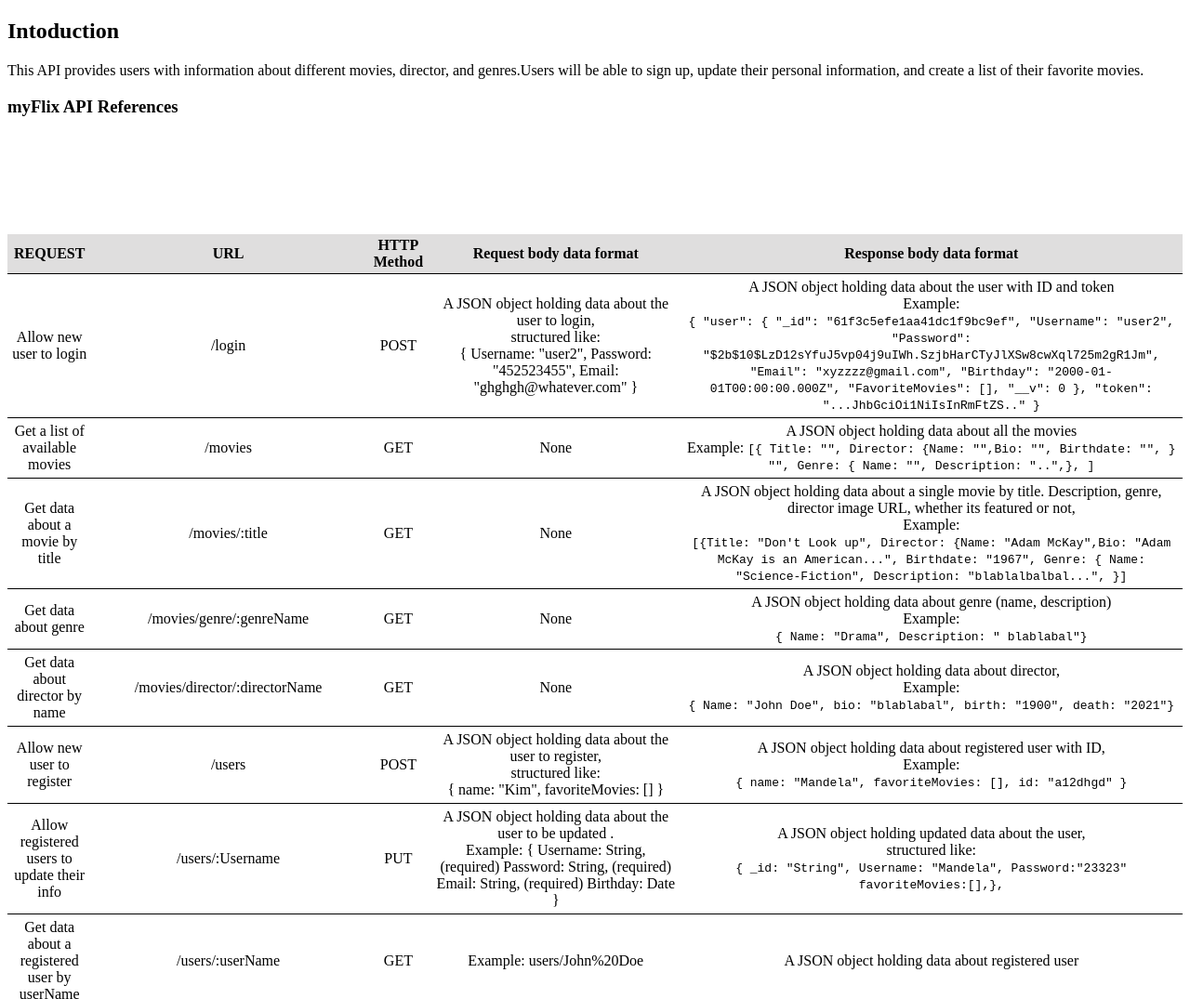
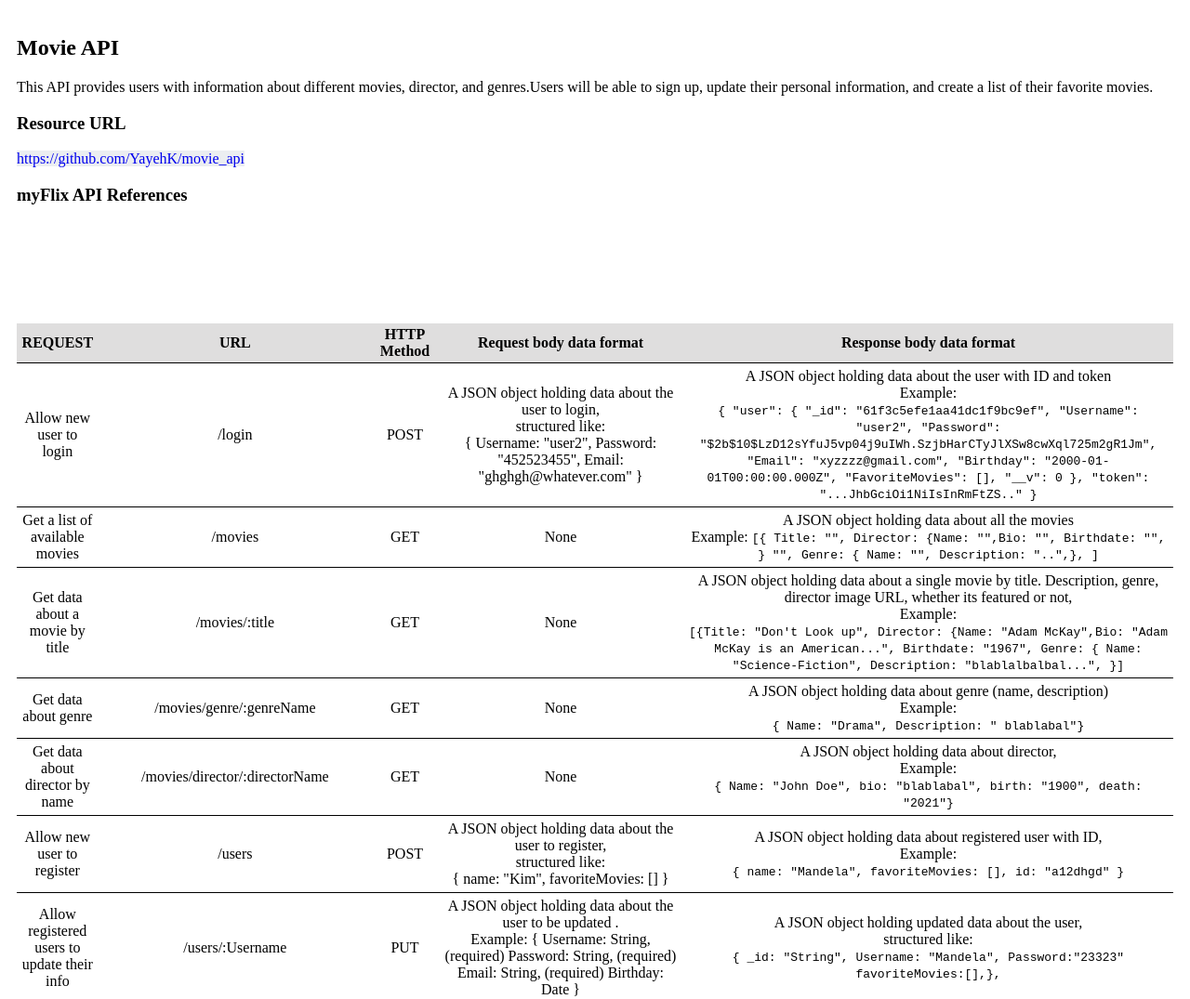
Before and after one commit to YayehK/movie_api, a website: page public/documentation.html in a window 1280 px wide. Shown: the top 1075 px of the page at 93% size. Drawn offline with Linux system fonts and the light colour scheme.

Commit message:
if applied, this commit will have updated documentation.html

```diff
--- a/public/documentation.html
+++ b/public/documentation.html
@@ -7,6 +7,10 @@
     <title>DOCUMENTATION</title>
   </head>
   <style>
+    body {
+      padding: 10px;
+    }
+
     table {
       /* border: 1px solid red; */
       border-collapse: collapse;
@@ -23,16 +27,26 @@
       text-align: center;
       border-bottom: 1px solid black;
     }
+    a {
+      text-decoration-line: none;
+      background-color: rgb(235, 238, 241);
+    }
   </style>
   <body>
-    <h2>Intoduction</h2>
+    <h2>Movie API</h2>
     <p>
       This API provides users with information about different movies, director,
       and genres.Users will be able to sign up, update their personal
       information, and create a list of their favorite movies.
     </p>
+
+    <h3>Resource URL</h3>
+    <a href="https://github.com/YayehK/movie_api" target="_blank"
+      >https://github.com/YayehK/movie_api</a
+    >
     <h3>myFlix API References</h3>
 
+    <div>
       <table>
         <thead>
           <th>REQUEST</th>
@@ -56,12 +70,12 @@
             Example:
             <br />
             <code>
-            { "user": { "_id": "61f3c5efe1aa41dc1f9bc9ef", "Username": "user2",
-            "Password":
+              { "user": { "_id": "61f3c5efe1aa41dc1f9bc9ef", "Username":
+              "user2", "Password":
               "$2b$10$LzD12sYfuJ5vp04j9uIWh.SzjbHarCTyJlXSw8cwXql725m2gR1Jm",
-            "Email": "xyzzzz@gmail.com", "Birthday": "2000-01-01T00:00:00.000Z",
-            "FavoriteMovies": [], "__v": 0 }, "token":
-            "...JhbGciOi1NiIsInRmFtZS.." }
+              "Email": "xyzzzz@gmail.com", "Birthday":
+              "2000-01-01T00:00:00.000Z", "FavoriteMovies": [], "__v": 0 },
+              "token": "...JhbGciOi1NiIsInRmFtZS.." }
             </code>
           </td>
           <br />
@@ -99,8 +113,9 @@
           <td>GET</td>
           <td>None</td>
           <td>
-          A JSON object holding data about a single movie by title. Description,
-          genre, director image URL, whether its featured or not, <br />
+            A JSON object holding data about a single movie by title.
+            Description, genre, director image URL, whether its featured or not,
+            <br />
             Example:
             <br />
             <code>
@@ -111,7 +126,6 @@
           </td>
           <br />
         </tr>
-
         <tr>
           <td>Get data about genre</td>
           <td>/movies/genre/:genreName</td>
@@ -125,7 +139,6 @@
           </td>
           <br />
         </tr>
-
         <tr>
           <td>Get data about director by name</td>
           <td>/movies/director/:directorName</td>
@@ -136,12 +149,12 @@
             Example:
             <br />
             <code>
-            { Name: "John Doe", bio: "blablabal", birth: "1900", death: "2021"}
+              { Name: "John Doe", bio: "blablabal", birth: "1900", death:
+              "2021"}
             </code>
           </td>
           <br />
         </tr>
-
         <tr>
           <td>Allow new user to register</td>
           <td>/users</td>
@@ -155,11 +168,12 @@
             A JSON object holding data about registered user with ID,<br />
             Example:
             <br />
-          <code> { name: "Mandela", favoriteMovies: [], id: "a12dhgd" } </code>
+            <code>
+              { name: "Mandela", favoriteMovies: [], id: "a12dhgd" }
+            </code>
           </td>
           <br />
         </tr>
-
         <tr>
           <td>Allow registered users to update their info</td>
           <td>/users/:Username</td>
@@ -180,7 +194,6 @@
           </td>
           <br />
         </tr>
-
         <tr>
           <td>Get data about a registered user by userName</td>
           <td>/users/:userName</td>
@@ -188,7 +201,6 @@
           <td>Example: users/John%20Doe</td>
           <td>A JSON object holding data about registered user<br /></td>
         </tr>
-
         <tr>
           <td>
             Allow registered users to add a movie to their list of favorites
@@ -201,10 +213,10 @@
             list <br />
           </td>
         </tr>
-
         <tr>
           <td>
-          Allow registered users to delete a movie from their list of favorites
+            Allow registered users to delete a movie from their list of
+            favorites
           </td>
           <td>/users/:Username/FavoriteMovies/:MovieID</td>
           <td>DELETE</td>
@@ -214,7 +226,6 @@
             <br />
           </td>
         </tr>
-
         <tr>
           <td>Allow existing users to deregister</td>
           <td>/users/:userName</td>
@@ -223,6 +234,7 @@
           <td>Null</td>
         </tr>
       </table>
+    </div>
     <br />
   </body>
 </html>
```
Lines whose indentation alone changed are shown as unchanged.
